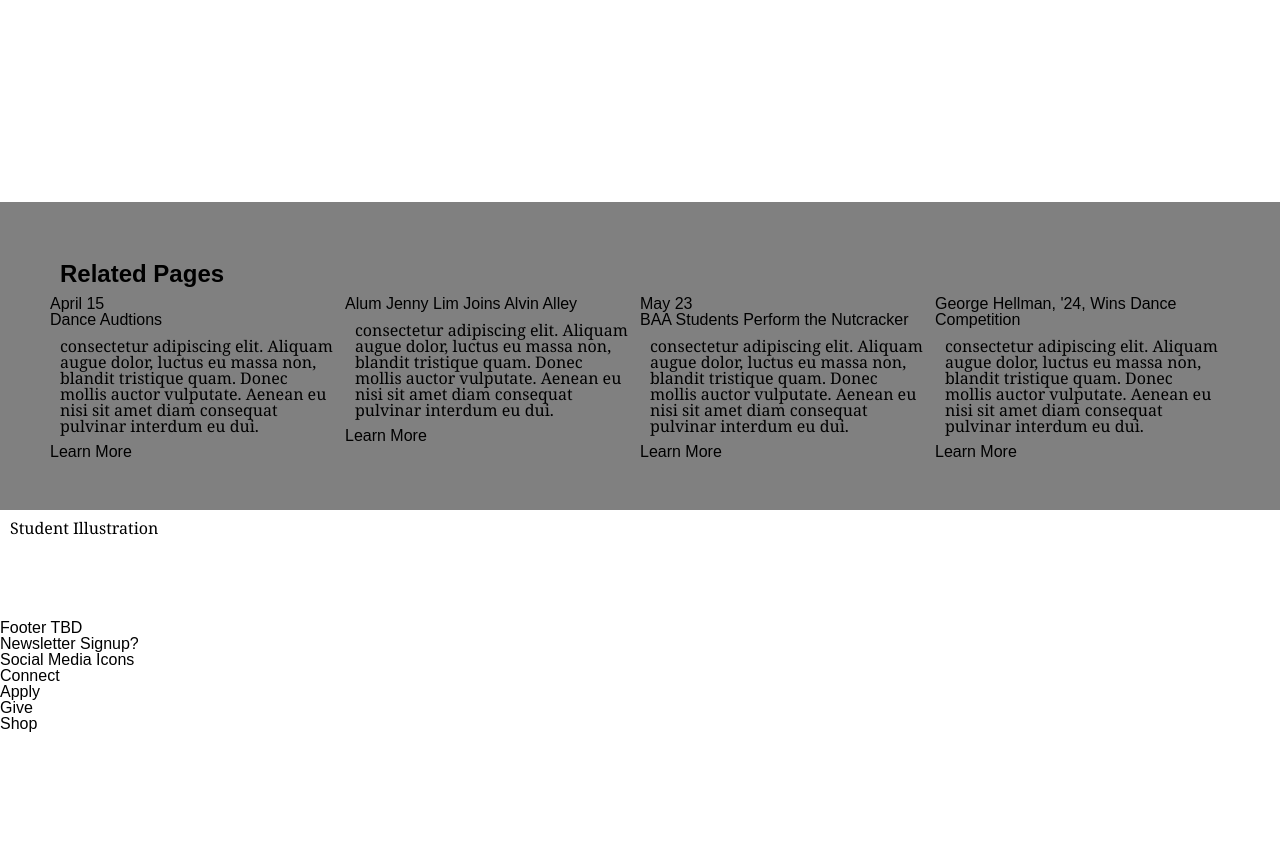
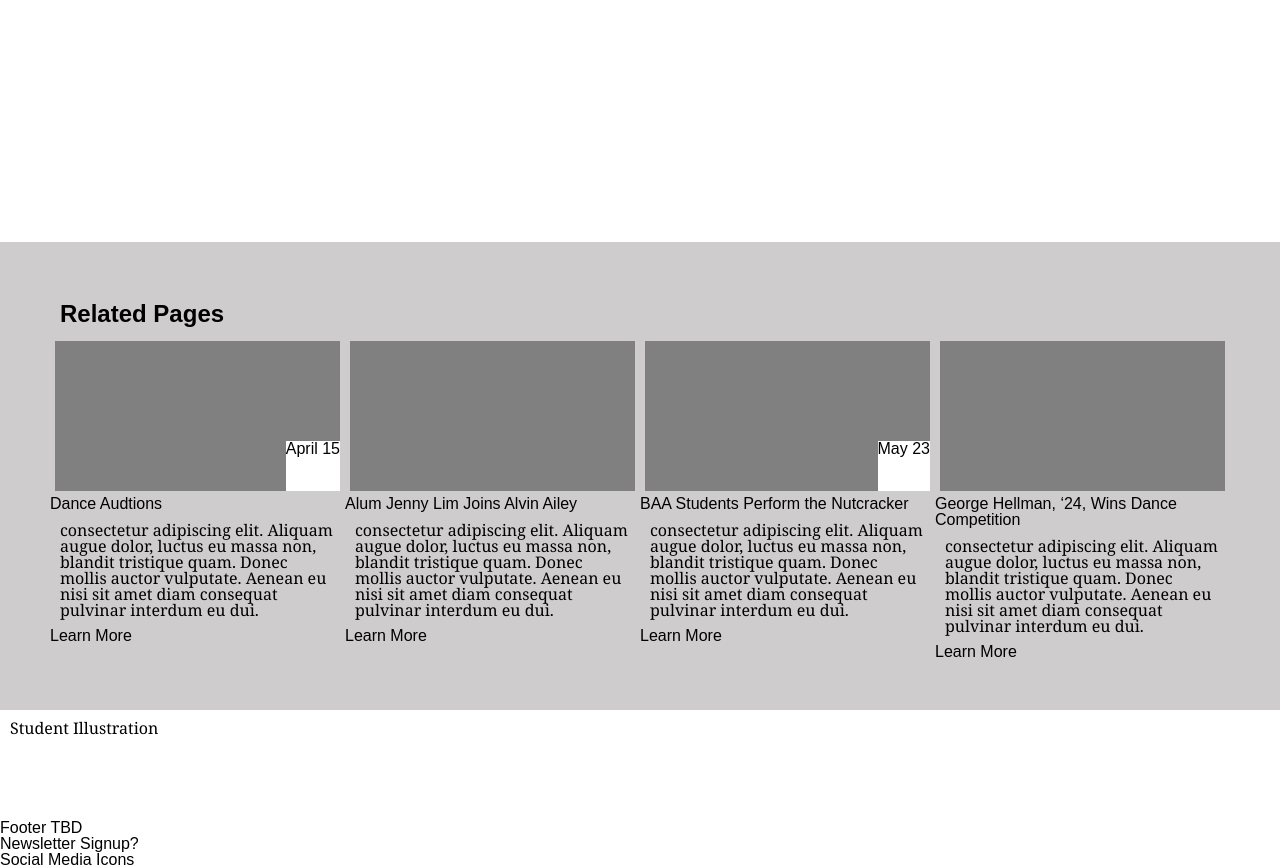
Before and after one commit to Artists-for-Humanity/BAA-prototype, a PHP site: page /Dance/index.html in a window 1280 px wide. Shown: the part 2200-3067 px from the top of the page. Before the commit the page ends 2932 px from the top, so only its background shows below. Run offline with PHP 8.4, Linux system fonts and the light colour scheme.

Commit message:
related page + sub nav done
continue css styling

```diff
--- a/site/Dance/index.html
+++ b/site/Dance/index.html
@@ -15,62 +15,96 @@
     <h1>Dance</h1>
     <p>Jodie McSally Dance Program, Class of 21</p>
   </div>
+
   <div class="sub-nav">
+    <div>
       <div>Curriculum</div>
+    </div>
+    <div>
       <div>Shows</div>
+    </div>
+    <div>
       <div>Faculty</div>
+    </div>
+    <div>
       <div>Alumni</div>
     </div>
+  </div>
+
 
   <div class="intro-text">
     <p>Lorem ipsum dolor sit amet, consectetur adipiscing elit. Aliquam augue dolor, luctus eu massa non, blandit
-    tristique quam. Donec mollis auctor vulputate. Aenean eu nisi sit amet diam consequat pulvinar interdum eu dui. Duis
-    dictum in ligula a aliquet. Vestibulum consequat nisl a elementum tincidunt. Nunc nec egestas erat. Fusce efficitur,
+      tristique quam. Donec mollis auctor vulputate. Aenean eu nisi sit amet diam consequat pulvinar interdum eu dui.
+      Duis
+      dictum in ligula a aliquet. Vestibulum consequat nisl a elementum tincidunt. Nunc nec egestas erat. Fusce
+      efficitur,
       nibh nec convallis eleifend, est lorem tristique quam, sit amet aliquet elit lorem eu quam. Etiam pharetra aliquam
       orci, vitae blandit nisi maximus in. Integer ante eros, elementum vitae hendrerit eget, pharetra eget quam. Donec
       fringilla, nisi nec fermentum pellentesque, ante eros consectetur ante, at venenatis ex dui ut velit.</p>
 
     <p>Lorem ipsum dolor sit amet, consectetur adipiscing elit. Aliquam augue dolor, luctus eu massa non, blandit
-    tristique quam. Donec mollis auctor vulputate. Aenean eu nisi sit amet diam consequat pulvinar interdum eu dui. Duis
-    dictum in ligula a aliquet. Vestibulum consequat nisl a elementum tincidunt. Nunc nec egestas erat. Fusce efficitur,
+      tristique quam. Donec mollis auctor vulputate. Aenean eu nisi sit amet diam consequat pulvinar interdum eu dui.
+      Duis
+      dictum in ligula a aliquet. Vestibulum consequat nisl a elementum tincidunt. Nunc nec egestas erat. Fusce
+      efficitur,
       nibh nec convallis eleifend, est lorem tristique quam, sit amet aliquet elit lorem eu quam. Etiam pharetra aliquam
       orci, vitae blandit nisi maximus in. Integer ante eros, elementum vitae hendrerit eget, pharetra eget quam. Donec
       fringilla, nisi nec fermentum pellentesque, ante eros consectetur ante, at venenatis ex dui ut velit.</p>
   </div>
 
-    <p class= "TBD-space">TBD</p>
+  <p class="TBD-space">TBD</p>
 
   <div class="related-pages-start">
     <h2>Related Pages</h2>
     <div class="related-pages-items">
-<div>
-    <div>April 15</div>
-    <div>Dance Audtions</div>
+      <div class="related-pages-item">
+        <div class="related-pages-image">
+          <div class="related-pages-date">April 15</div>
+        </div>
+
+        <div class="related-pages-title">Dance Audtions</div>
         <p>consectetur adipiscing elit. Aliquam augue dolor, luctus eu massa non, blandit tristique quam. Donec mollis
           auctor vulputate. Aenean eu nisi sit amet diam consequat pulvinar interdum eu dui. </p>
         <a>Learn More</a>
       </div>
-<div>
-    <div>Alum Jenny Lim Joins Alvin Alley</div>
+      <div class="related-pages-item">
+        <div class="related-pages-image">
+          <div class="related-pages-date"></div>
+        </div>
+
+        <div class="related-pages-title">Alum Jenny Lim Joins
+          Alvin Ailey</div>
         <p>consectetur adipiscing elit. Aliquam augue dolor, luctus eu massa non, blandit tristique quam. Donec mollis
           auctor vulputate. Aenean eu nisi sit amet diam consequat pulvinar interdum eu dui. </p>
         <a>Learn More</a>
       </div>
-<div>
-    <div>May 23</div>
-    <div>BAA Students Perform the Nutcracker</div>
+      <div class="related-pages-item">
+        <div class="related-pages-image">
+          <div class="related-pages-date">May 23</div>
+        </div>
+
+        <div class="related-pages-title">BAA Students Perform the
+          Nutcracker</div>
         <p>consectetur adipiscing elit. Aliquam augue dolor, luctus eu massa non, blandit tristique quam. Donec mollis
           auctor vulputate. Aenean eu nisi sit amet diam consequat pulvinar interdum eu dui. </p>
         <a>Learn More</a>
       </div>
-<div>
-    <div>George Hellman, '24, Wins Dance Competition</div>
+      <div class="related-pages-item">
+        <div class="related-pages-image">
+          <div class="related-pages-date"></div>
+        </div>
+
+        <div class="related-pages-title">George Hellman, ‘24, Wins
+          Dance Competition</div>
         <p>consectetur adipiscing elit. Aliquam augue dolor, luctus eu massa non, blandit tristique quam. Donec mollis
           auctor vulputate. Aenean eu nisi sit amet diam consequat pulvinar interdum eu dui. </p>
         <a>Learn More</a>
       </div>
     </div>
   </div>
+
+
+
 
   <div class="student">
     <p>Student Illustration</p>
--- a/site/Dance/styles.css
+++ b/site/Dance/styles.css
@@ -1,25 +1,24 @@
 h1 {
-    color: blue;
+  color: blue;
 }
 
 
 p {
-    font-family: Cambria, Cochin, Georgia, Times, 'Times New Roman', serif, Times, serif;
+  font-family: Cambria, Cochin, Georgia, Times, 'Times New Roman', serif, Times, serif;
 }
 
 .header-box {
-    height: 500px;
+  height: 500px;
 }
 
 .sub-nav {
-display:flex
+  margin: 20px;
+  display: grid;
+  grid-template-columns: repeat(4, 0.2fr);
 }
 
 p {
-  margin-top: 10px;
-  margin-bottom: 10px;
-  margin-right: 10px;
-  margin-left: 10px;
+  margin: 10px;
 }
 
 .intro-text {
@@ -36,11 +35,11 @@ p {
 }
 
 .related-pages-start {
-  background-color: gray;
+  background-color: rgb(206, 204, 204);
   padding: 50px;
 }
 
-.related-pages-start h2{
+.related-pages-start h2 {
   font-size: 24px;
   padding: 10px;
 }
@@ -50,6 +49,23 @@ p {
 }
 
 .related-pages-items {
-  display:grid;
+  display: grid;
   grid-template-columns: repeat(4, 1fr);
 }
+
+.related-pages-item {}
+
+.related-pages-image {
+  height: 150px;
+  background-color: gray;
+  position: relative;
+  margin: 5px;
+}
+
+.related-pages-date {
+  position: absolute;
+  right: 0;
+  bottom: 0;
+  height: 50px;
+  background-color: rgb(255, 255, 255);
+}
```
Lines whose indentation alone changed are shown as unchanged.
